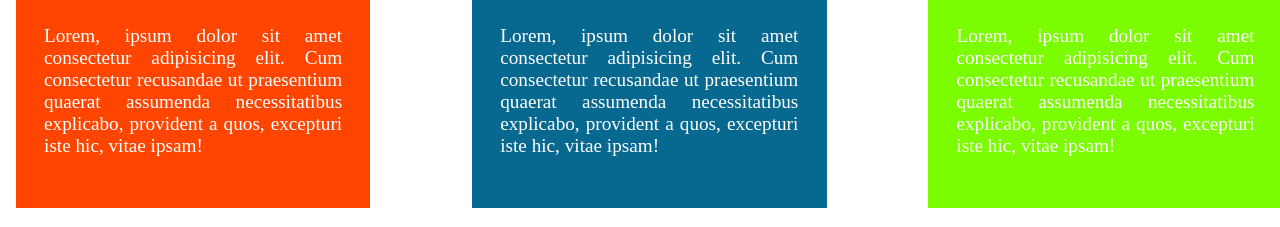
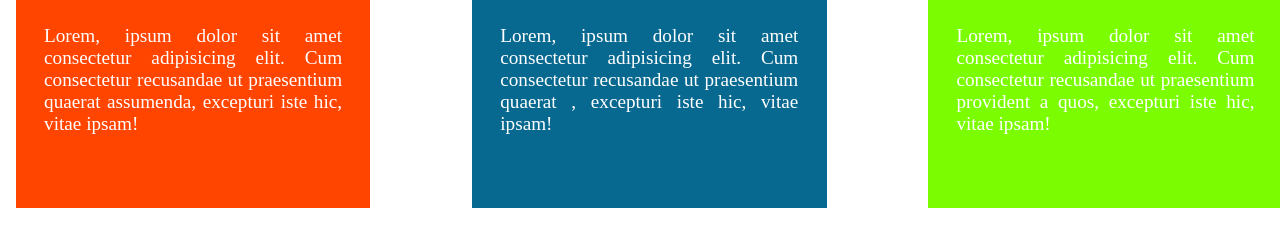
Before and after one commit to swathi60/temps, a website: page temp4.html in a window 1280 px wide. Shown: the part 438-665 px from the top of the page. Drawn offline with Linux system fonts and the light colour scheme.

Commit message:
Update temp4.html

```diff
--- a/temp4.html
+++ b/temp4.html
@@ -68,17 +68,17 @@
         <div class="body2">
             <div class="box" style="background-color: orangered;">
                 <h1>Junk MTV quiz</h1>
-                <p>Lorem, ipsum dolor sit amet consectetur adipisicing elit. Cum consectetur recusandae ut praesentium quaerat assumenda necessitatibus explicabo, provident a quos, excepturi iste hic, vitae ipsam!</p>
+                <p>Lorem, ipsum dolor sit amet consectetur adipisicing elit. Cum consectetur recusandae ut praesentium quaerat assumenda, excepturi iste hic, vitae ipsam!</p>
             </div>
 
             <div class="box" style="background-color: rgb(7, 105, 144)">
                 <h1>vex! FOX nymphs</h1>
-                <p>Lorem, ipsum dolor sit amet consectetur adipisicing elit. Cum consectetur recusandae ut praesentium quaerat assumenda necessitatibus explicabo, provident a quos, excepturi iste hic, vitae ipsam!</p>
+                <p>Lorem, ipsum dolor sit amet consectetur adipisicing elit. Cum consectetur recusandae ut praesentium quaerat , excepturi iste hic, vitae ipsam!</p>
             </div>
 
             <div class="box" style="background-color: lawngreen">
                 <h1>flock by whe</h1>
-                <p>Lorem, ipsum dolor sit amet consectetur adipisicing elit. Cum consectetur recusandae ut praesentium quaerat assumenda necessitatibus explicabo, provident a quos, excepturi iste hic, vitae ipsam!</p>
+                <p>Lorem, ipsum dolor sit amet consectetur adipisicing elit. Cum consectetur recusandae ut praesentium  provident a quos, excepturi iste hic, vitae ipsam!</p>
             </div>
         </div>
         <div class="footer1">
```
